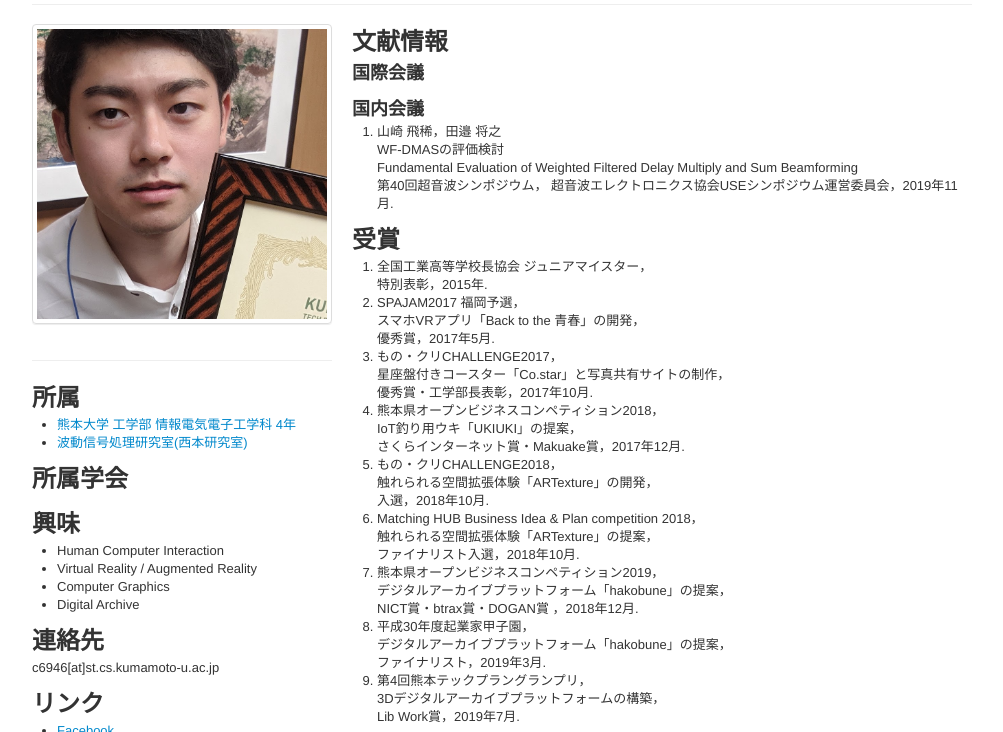
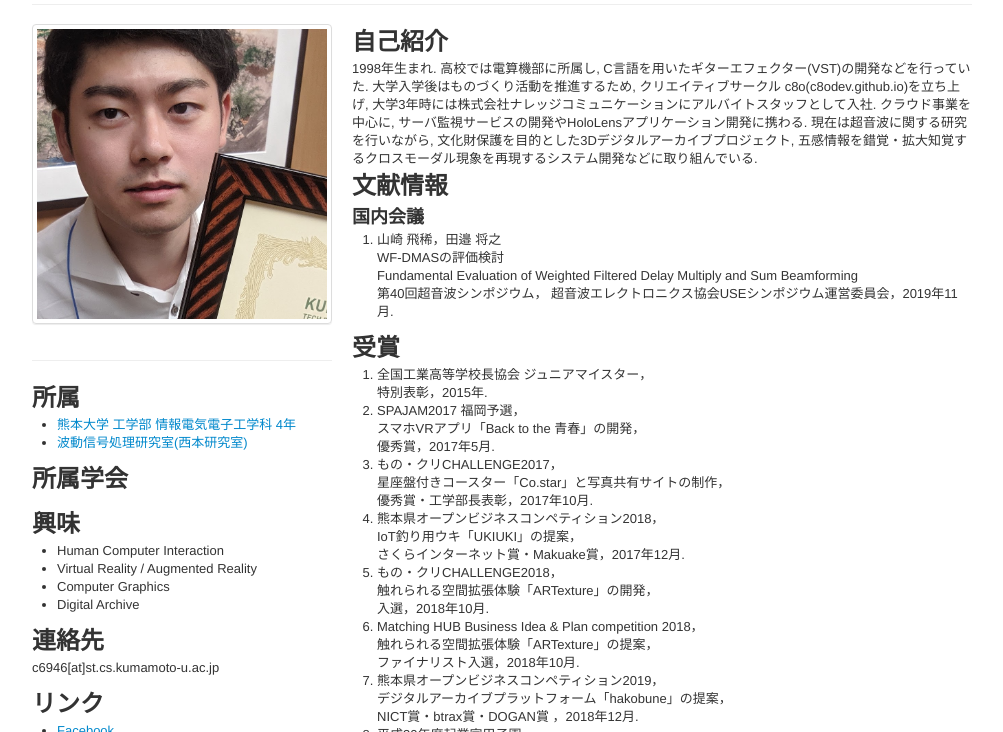
Before and after one commit to namiwavess/namiwavess.github.io, a plain HTML site: page index.html in a window 1280 px wide. Shown: the part 149-881 px from the top of the page, without its empty margins (138-1141 px from the left). Drawn offline with Linux system fonts and the light colour scheme.

Commit message:
Update index.html

```diff
--- a/index.html
+++ b/index.html
@@ -71,13 +71,15 @@
 
 		   </div>
 		<div class = "span8">
+			<h2>自己紹介</h2>
+			1998年生まれ. 高校では電算機部に所属し, C言語を用いたギターエフェクター(VST)の開発などを行っていた.
+			大学入学後はものづくり活動を推進するため, クリエイティブサークル c8o(c8odev.github.io)を立ち上げ,
+			大学3年時には株式会社ナレッジコミュニケーションにアルバイトスタッフとして入社.
+			クラウド事業を中心に, サーバ監視サービスの開発やHoloLensアプリケーション開発に携わる.
+			現在は超音波に関する研究を行いながら, 文化財保護を目的とした3Dデジタルアーカイブプロジェクト,
+			五感情報を錯覚・拡大知覚するクロスモーダル現象を再現するシステム開発などに取り組んでいる.
 			<h2>文献情報</h2>
 			<div>
-
-				<h3>国際会議</h3>
-				<ol>
-				</ol>
-
 				<h3>国内会議</h3>
 				<ol>
 					<li>
```
